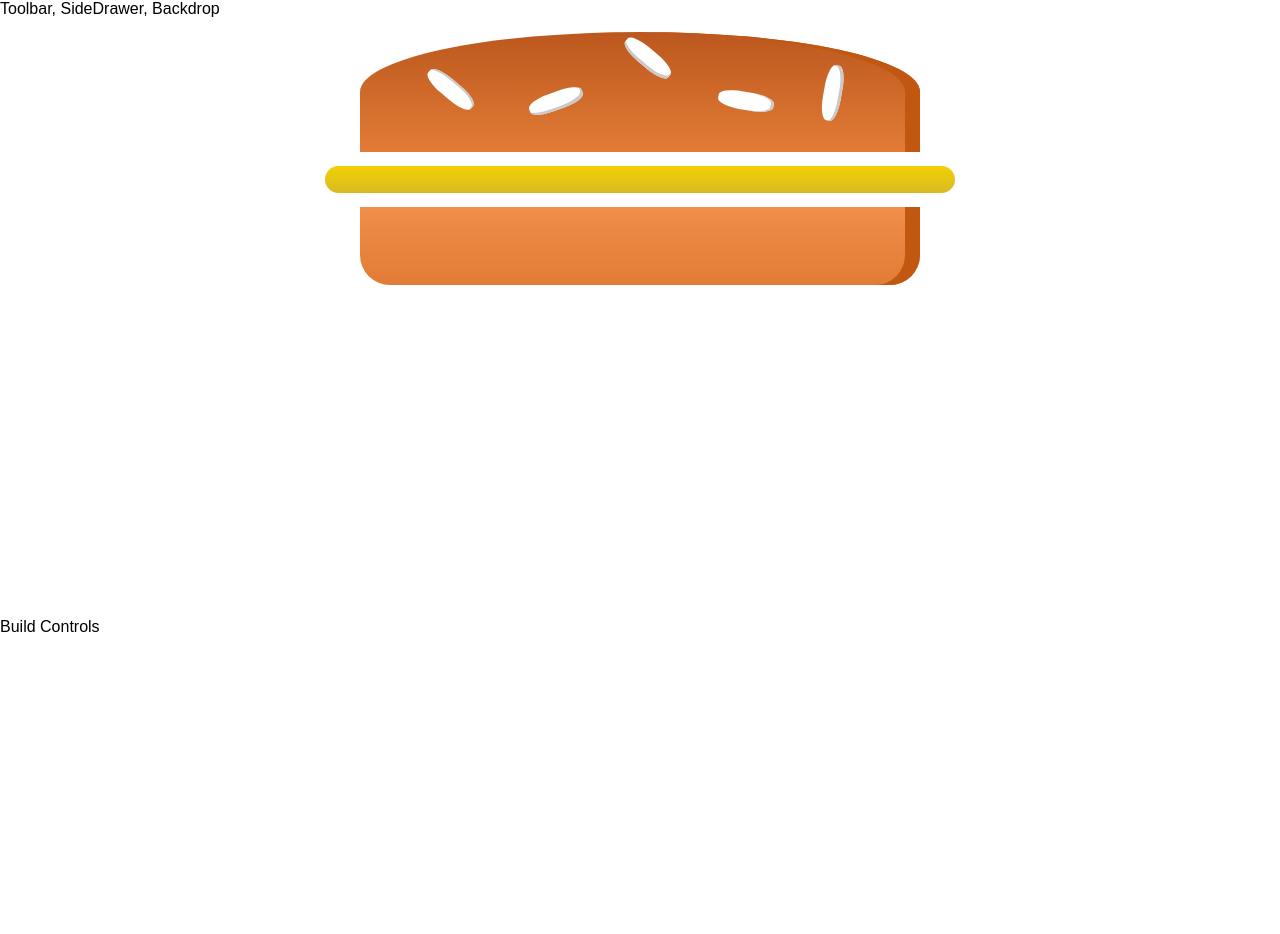
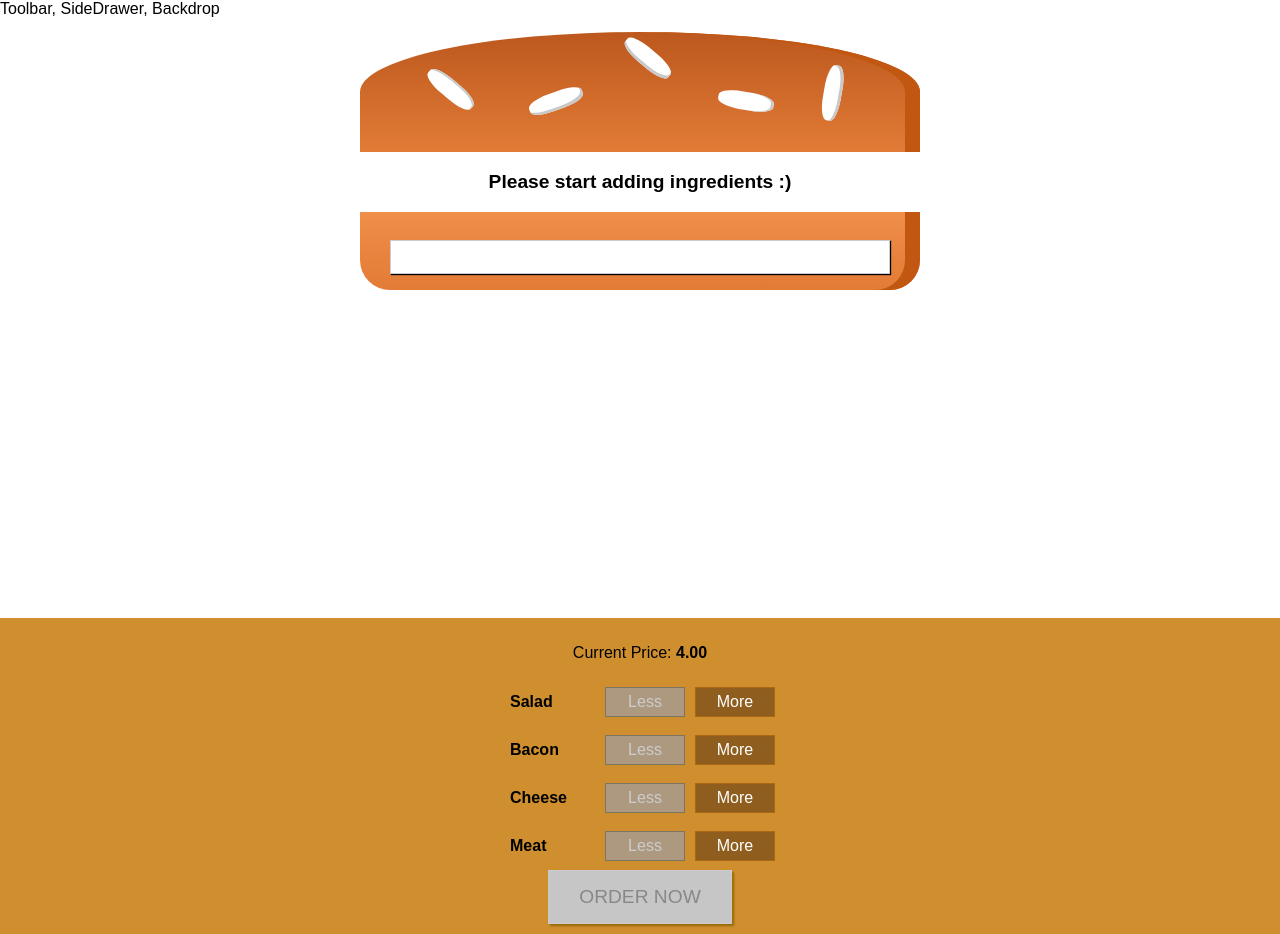
Before and after one commit to priyajoshi90/burger-basics-react, a React app: page / in a window 1280 px wide. Before the commit the page ends 800 px from the top, so only its background shows below. Built offline with nearby package versions, Linux system fonts and the light colour scheme.

Commit message:
burger controls added

```diff
--- a/src/components/Burger/BuildControls/BuildControl/BuildControl.js
+++ b/src/components/Burger/BuildControls/BuildControl/BuildControl.js
@@ -4,8 +4,8 @@ import classes from './BuildControl.css'
 const buildControl = (props) => (
     <div className={classes.BuildControl}>
         <div className={classes.Label}>{props.label}</div>
-        <button className={classes.Less}>Less</button>
-        <button className={classes.More}>More</button>
+        <button className={classes.Less} onClick={props.removed} disabled={props.disabled}>Less</button>
+        <button className={classes.More} onClick={props.added}>More</button>
     </div>
 );
 
--- a/src/components/Burger/BuildControls/BuildControls.css
+++ b/src/components/Burger/BuildControls/BuildControls.css
@@ -0,0 +1,51 @@
+.BuildControls {
+    width: 100%;
+    background-color: #CF8F2E;
+    display: flex;
+    flex-flow: column;
+    align-items: center;
+    box-shadow: 0 2px 1px #ccc;
+    margin: auto;
+    padding: 10px 0;
+}
+
+.OrderButton {
+    background-color: #DAD735;
+    outline: none;
+    cursor: pointer;
+    border: 1px solid #966909;
+    color: #966909;
+    font-family: inherit;
+    font-size: 1.2em;
+    padding: 15px 30px;
+    box-shadow: 2px 2px 2px #966909;
+}
+
+.OrderButton:hover, .OrderButton:active {
+    background-color: #A0DB41;
+    border: 1px solid #966909;
+    color: #966909;
+}
+
+.OrderButton:disabled {
+    background-color: #C7C6C6;
+    cursor: not-allowed;
+    border: 1px solid #ccc;
+    color: #888888;
+}
+
+.OrderButton:not(:disabled) {
+    animation: enable 0.3s linear;
+}
+
+@keyframes enable {
+    0% {
+        transform: scale(1);
+    }
+    60% {
+        transform: scale(1.1);
+    }
+    100% {
+        transform: scale(1);
+    }
+}
--- a/src/components/Burger/BuildControls/BuildControls.js
+++ b/src/components/Burger/BuildControls/BuildControls.js
@@ -1,8 +1,27 @@
 import React from 'react';
+import classes from './BuildControls.css';
+import BuildControl from './BuildControl/BuildControl';
 
-const buildControls = (props) => {
-    return(
+const controls = [
+    {label: 'Salad', type: 'salad'},
+    {label: 'Bacon', type: 'bacon'},
+    {label: 'Cheese', type: 'cheese'},
+    {label: 'Meat', type: 'meat'},
+];
 
-    );
-};
+const buildControls = (props) => (
+    <div className={classes.BuildControls}>
+        <p>Current Price: <strong>{props.price.toFixed(2)}</strong></p>
+        {controls.map(ctrl => (
+            <BuildControl
+             key={ctrl.label}
+             label={ctrl.label}
+             added={() => props.ingredientAdded(ctrl.type)}
+             removed={() => props.ingredientRemoved(ctrl.type)}
+             disabled={props.disabled[ctrl.type]}
+            />
+        ))}
+        <button className={classes.OrderButton} disabled={!props.purchasable}>ORDER NOW</button>
+    </div>
+)
 export default buildControls;
--- a/src/components/Burger/Burger.js
+++ b/src/components/Burger/Burger.js
@@ -14,7 +14,7 @@ const burger = (props) => {
     if(transformedIngredients.length === 0) {
         transformedIngredients = <p>Please start adding ingredients :)</p>
     }
-    console.log(transformedIngredients);
+    // console.log(transformedIngredients);
     return(
         <div className={classes.Burger}>
             <BurgerIngredient type="bread-top"/>
--- /dev/null
+++ b/src/components/UI/Modal/Modal.css
@@ -0,0 +1,20 @@
+.Modal {
+    position: fixed;
+    z-index: 500;
+    background-color: white;
+    width: 70%;
+    border: 1px solid #ccc;
+    box-shadow: 1px 1px 1px black;
+    padding: 16px;
+    left: 15%;
+    top: 30%;
+    box-sizing: border-box;
+    transition: all 0.3s ease-out;
+}
+
+@media (min-width: 600px) {
+    .Modal {
+        width: 500px;
+        left: calc(50% - 250px);
+    }
+}
--- /dev/null
+++ b/src/components/UI/Modal/Modal.js
@@ -0,0 +1,10 @@
+import React from 'react';
+import classes from './Modal.css';
+
+const modal = (props) => (
+    <div className={classes.Modal}>
+        {props.children}
+    </div>
+);
+
+export default modal;
--- a/src/containers/BurgerBuilder/BurgerBuilder.js
+++ b/src/containers/BurgerBuilder/BurgerBuilder.js
@@ -1,20 +1,84 @@
 import React, {Component} from 'react';
 import Aux from '../../hoc/Hoc';
 import Burger from '../../components/Burger/Burger';
+import BuildControls from '../../components/Burger/BuildControls/BuildControls';
+import Modal from '../../components/UI/Modal/Modal';
+
+const INGREDIENT_PRICES = {
+    salad: 0.5,
+    cheese: 0.4,
+    meat: 1.3,
+    bacon: 0.7
+}
+
 class BurgerBuilder extends Component {
     state = {
         ingredients: {
             salad: 0,
             bacon: 0,
-            cheese: 1,
+            cheese: 0,
             meat: 0
+        },
+        totalPrice: 4,
+        purchasable: false
+    }
+
+    updatePurchaseState(ingredients) {
+        const sum = Object.keys(ingredients).map(igKey => {
+            return ingredients[igKey];
+        })
+        .reduce((sum, el) => {
+            return sum + el;
+        }, 0);
+        this.setState({purchasable: sum > 0});
+    }
+
+    addIngredientHandler = (type) => {
+        const oldCount = this.state.ingredients[type];
+        const updatedCount = oldCount + 1;
+        const updatedIngredients = {
+            ...this.state.ingredients
+        };
+        updatedIngredients[type] = updatedCount;
+        const priceAddition = INGREDIENT_PRICES[type];
+        const oldPrice = this.state.totalPrice;
+        const newPrice = oldPrice + priceAddition;
+        this.setState({totalPrice: newPrice, ingredients: updatedIngredients});
+        this.updatePurchaseState(updatedIngredients);
+    }
+
+    removeIngredientHandler = (type) => {
+        const oldCount = this.state.ingredients[type];
+        const updatedCount = oldCount > 0 ? oldCount - 1 : 0;
+        const updatedIngredients = {
+            ...this.state.ingredients
+        };
+        updatedIngredients[type] = updatedCount;
+        const priceDeduction = INGREDIENT_PRICES[type];
+        const oldPrice = this.state.totalPrice;
+        const newPrice = (oldPrice - priceDeduction) > 0 ? (oldPrice - priceDeduction) : 0;
+        this.setState({totalPrice: newPrice, ingredients: updatedIngredients});
+        this.updatePurchaseState(updatedIngredients);
+    }
+
+    render() {
+        const disabledInfo = {
+            ...this.state.ingredients
+        };
+        for(let key in disabledInfo) {
+            disabledInfo[key] = disabledInfo[key] <= 0
         }
-    }
-    render() {
         return (
             <Aux>
+                <Modal/>
                 <Burger ingredients={this.state.ingredients}/>
-                <div>Build Controls</div>
+                <BuildControls
+                    ingredientAdded={this.addIngredientHandler}
+                    ingredientRemoved={this.removeIngredientHandler}
+                    price={this.state.totalPrice}
+                    disabled={disabledInfo}
+                    purchasable={this.state.purchasable}
+                    />
             </Aux>
         );
     }
```
Also changed, not shown: src/components/Burger/OrderSummary/OrderSummary.js (added), src/components/UI/Backdrop/Backdrop.js (added).
